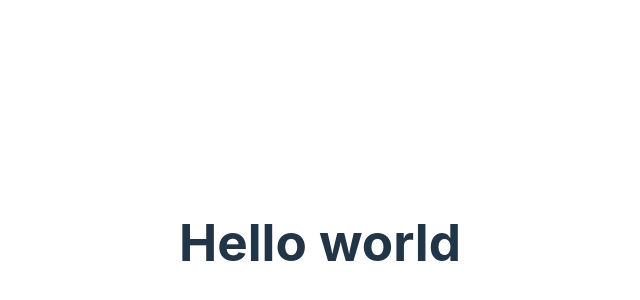
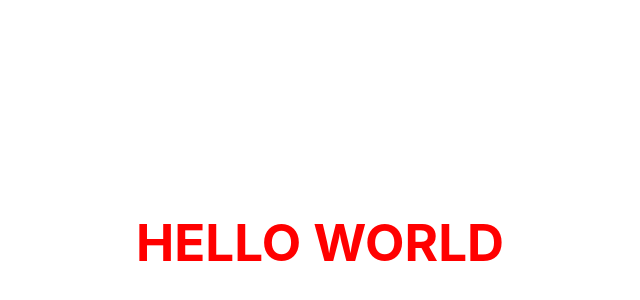
Before and after one commit to jlcarrascof/guitarla-vue, a Vue app: page / in a window 1280 px wide. Shown: the part 158-458 px from the top of the page, without its empty margins (320-960 px from the left). Built offline with nearby package versions, Linux system fonts and the light colour scheme.

Commit message:
update App.vue styles to make heading uppercase and change color to red

```diff
--- a/src/App.vue
+++ b/src/App.vue
@@ -6,6 +6,9 @@
     <h1>{{ hello }}</h1>
 </template>
 
-<style scoped>
-
+<style>
+    h1 {
+        text-transform: uppercase;
+        color: red;
+    }
 </style>
```
